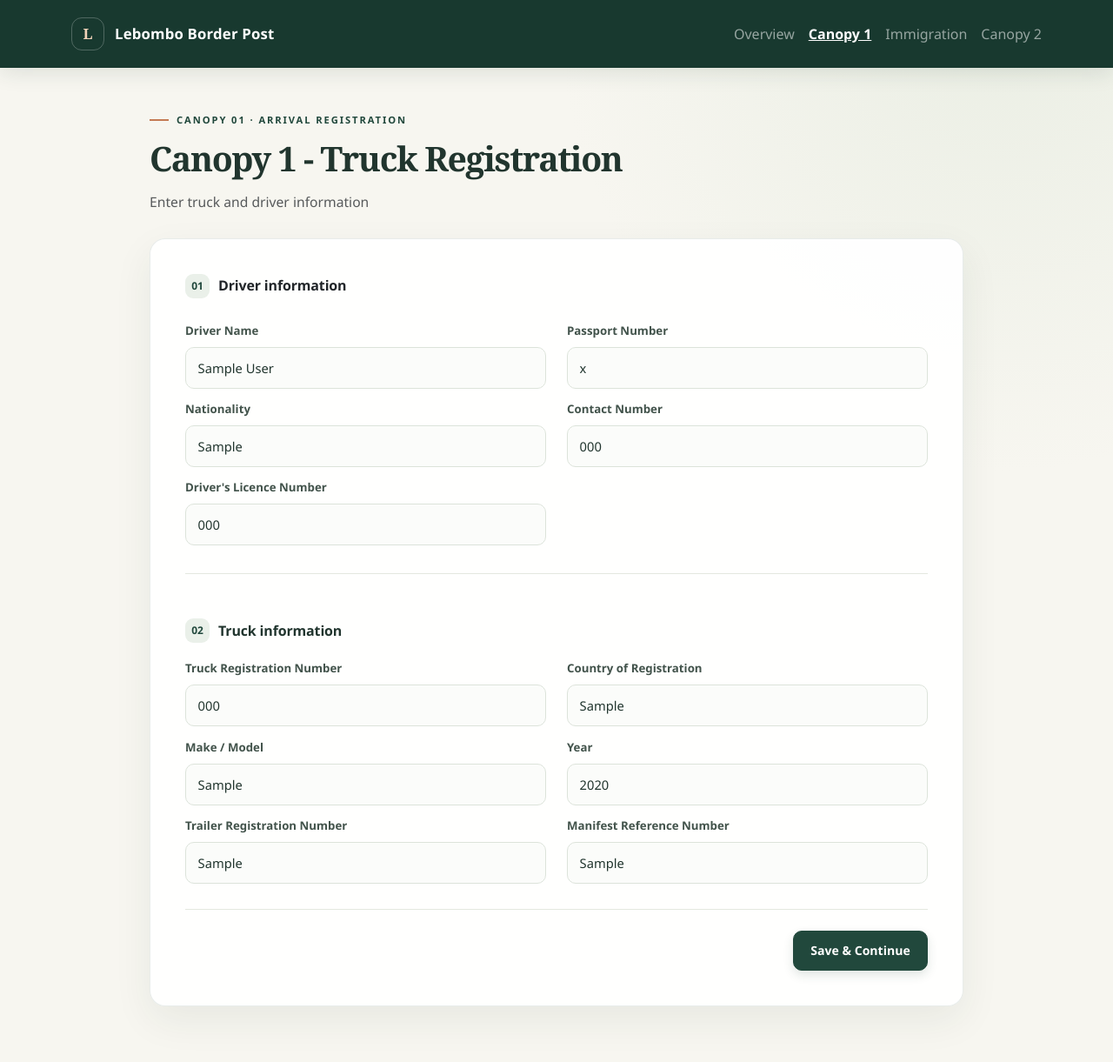
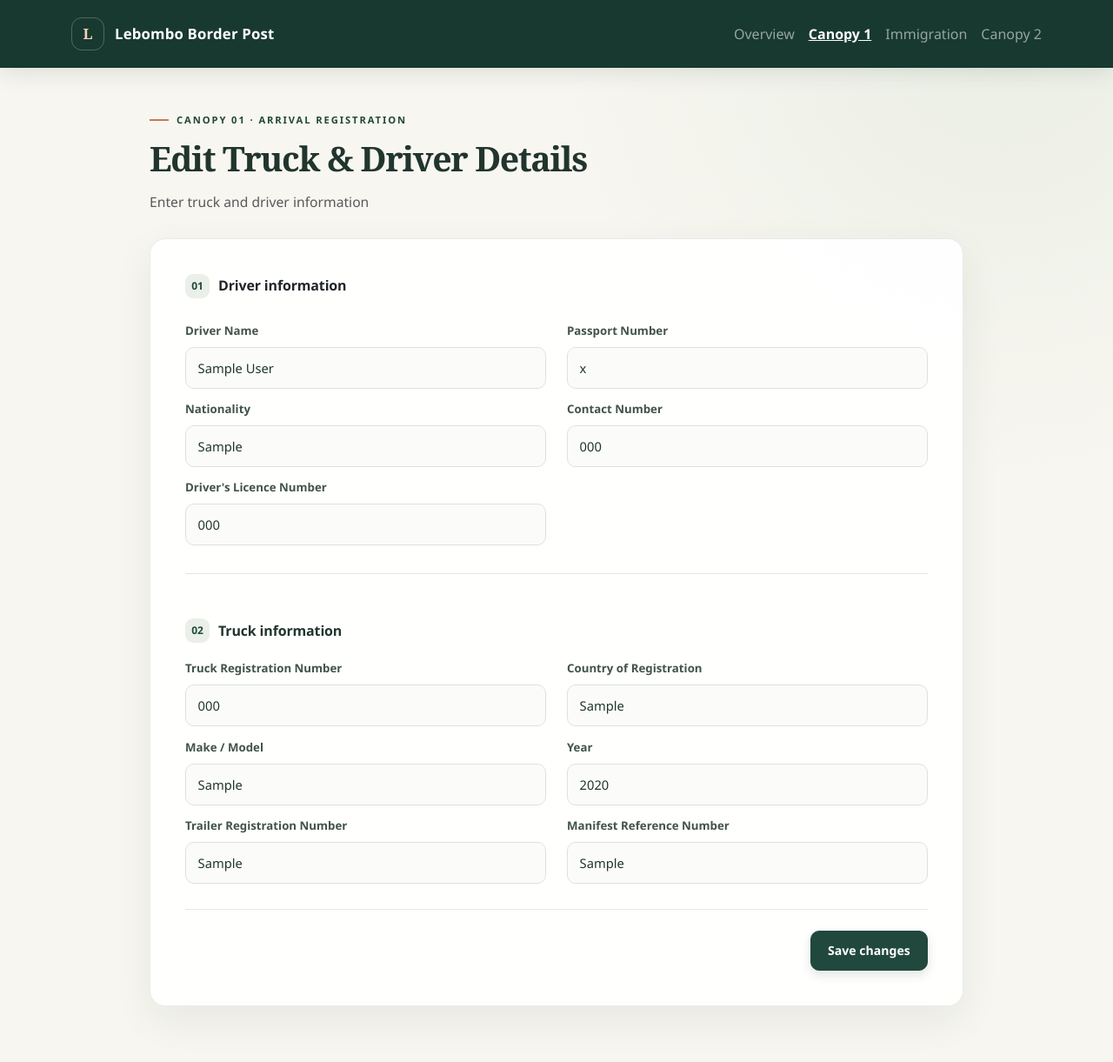
Before and after one commit to u24568962/BFB321_Group10_Group_Assignment, a Flask app: page /crossings/1/edit in a window 1280 px wide. Shown: the whole page at 87% size. Run offline with Flask 3, Linux system fonts and the light colour scheme; tables that the repository leaves empty hold one stand-in row (values such as "Sample post"); parts of the project's set-up code (start-up, migrations or seed data) failed here and were passed over.

Commit message:
Added the stuff to register.html

```diff
--- a/templates/register.html
+++ b/templates/register.html
@@ -11,7 +11,7 @@
         <!-- class="eyebrow" is my custom CSS class defined in the style.css file for the small text above the heading-->
         <div class="eyebrow">Canopy 01 · Arrival registration</div>
     <!-- class="mb-3" is a Bootstrap class that adds space below the heading-->
-    <h2 class="mb-3">Canopy 1 - Truck Registration</h2>
+    <h2 class="mb-3">{{ 'Edit Truck & Driver Details' if editing else 'Canopy 1 - Truck Registration' }}</h2>
 
     <p class="text-muted"> <!-- add a paragraph with less itense text-->
         Enter truck and driver information
@@ -24,7 +24,8 @@
             <!-- action shows where form information must be sent-->
              <!-- create a form that sends the input information to the confirm
               function in Flask using  POST method -->
-            <form action="{{ url_for('confirm') }}" method="POST">
+                        <form action="{{ url_for('edit_crossing', crossing_id=crossing_id) if editing else url_for('confirm') }}" method="POST">
+
                 <!-- value="{{ form.x or '' }}" it puts back what the user using the wedsite typed if the page is reloaded with an error, so they do not have to re enter everything -->
                 <section class="form-section"> <!-- group form fields together and apply styling from style.css-->
                     <h5 class="card-title mb-4"> <!-- heading of form (mb-4 is bootstrap)-->
@@ -112,7 +113,7 @@
  <!-- this part submits the entered information to Flask when clicked.-->
                 <div class="form-actions"> <!-- this creates a custom styled button from the style.css file-->
                     <button type="submit" class="btn btn-primary"> <!-- class is bootstrapped -->
-                        Save &amp; Continue
+                        {{ 'Save changes' if editing else 'Save & Continue' }}
                     </button> <!-- &amp just shows & in html -->
                 </div>
 
```
